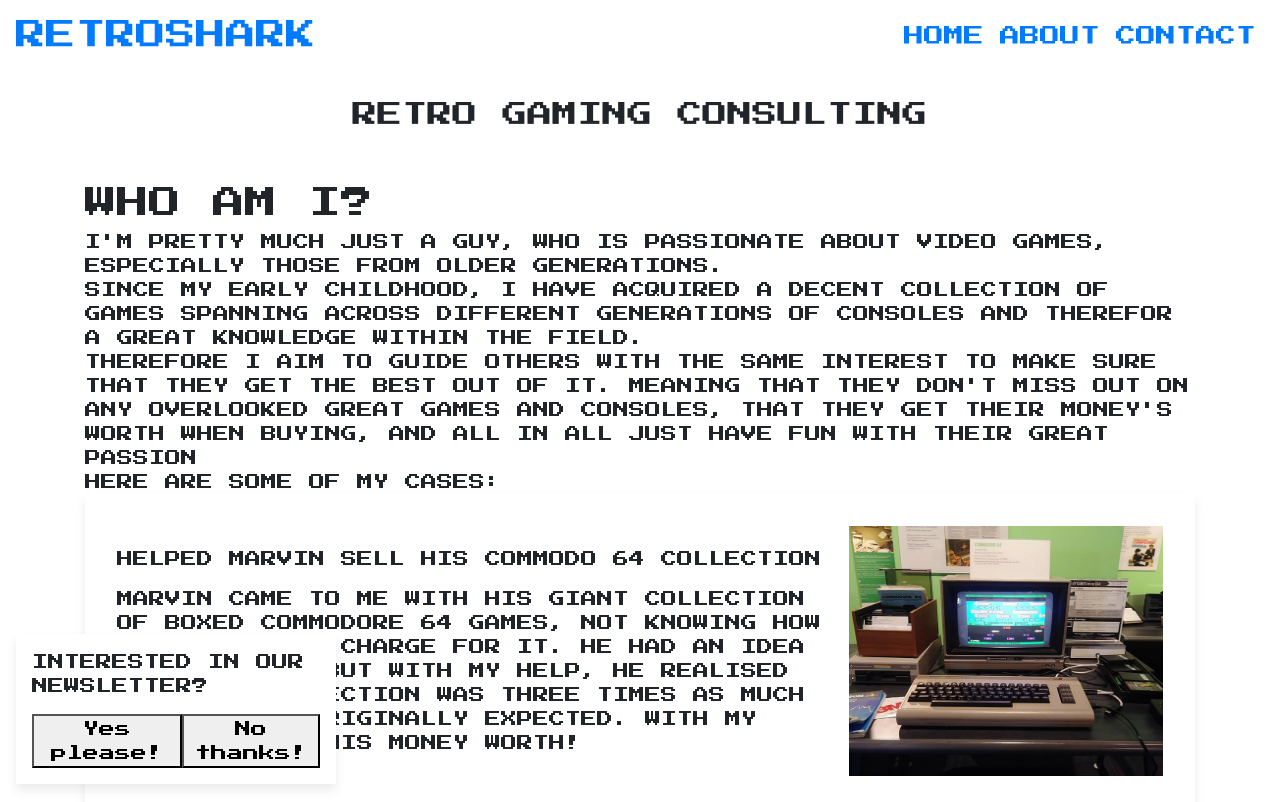
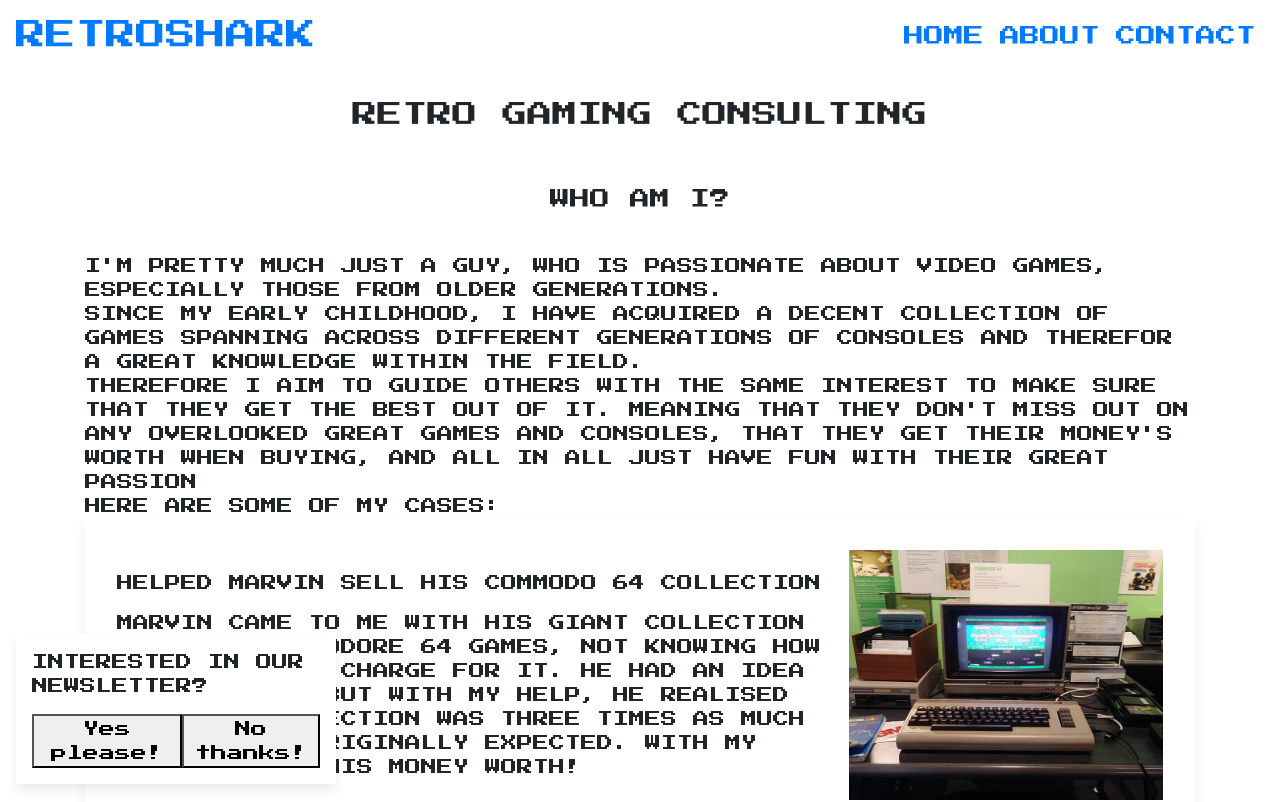
Before and after one commit to JonasThers/Retroshark, a React (Create React App) app: page /about in a window 1280 px wide. Shown: the top 802 px of the page. Built offline with nearby package versions, Linux system fonts and the light colour scheme.

Commit message:
Page layout

```diff
--- a/src/components/about/about.js
+++ b/src/components/about/about.js
@@ -1,15 +1,15 @@
-import React, { useEffect } from "react";
-import Case from "./case";
-import caseData from "../../json/cases";
+import React, { useEffect } from 'react';
+import Case from './case';
+import caseData from '../../json/cases';
 
 const About = () => {
   useEffect(() => {
-    document.title = "RetroShark | About";
+    document.title = 'RetroShark | About';
   }, []);
 
   return (
-    <div className="container">
-      <h2>Who am I?</h2>
+    <div className='container page-content'>
+      <div className='page-title'>Who am I?</div>
       <div>
         I'm pretty much just a guy, who is passionate about video games,
         especially those from older generations.
--- a/src/components/contact/contact.js
+++ b/src/components/contact/contact.js
@@ -15,7 +15,8 @@ const Contact = () => {
   };
 
   return (
-    <div className='container'>
+    <div className='container page-content'>
+      <div className='page-title'>Contact me</div>
       <div>
         In need of my help? Or would you just like a discussion with a
         like-minded geek?
--- a/src/components/home/home.js
+++ b/src/components/home/home.js
@@ -39,8 +39,10 @@ const Home = () => {
           content='Want to sell your old Super Nintendo, but dont know how much you can allow to charge for it?'
         />
       </div>
+      <div>I'll make sure that you're all good to go to enjoy all the great classics out there!</div>
+      <div>So in case you're tired of Bowser ruining your retro gaming experience...</div>
       <Link to='./contact'>
-        <button>Lets get in touch</button>
+        <button>Lets get in touch!</button>
       </Link>
     </div>
   );
--- a/src/styles/layout/_header.scss
+++ b/src/styles/layout/_header.scss
@@ -1,5 +1,5 @@
 .navbar-brand {
-    font-size: map-get($font-sizes, 'medium');
+    font-size: map-get($font-sizes, 'default');
 }
 
 .navbar-collapse {
--- /dev/null
+++ b/src/styles/pages/_layout.scss
@@ -0,0 +1,16 @@
+.page-title {
+    text-align: center;
+    font-size: map-get($font-sizes, 'default');
+    margin-bottom: map-get($spacing-unit, 'default');;
+}
+
+.page-content {
+    text-align: center;
+}
+
+@media (min-width: 768px) {
+    .page-content {
+        text-align: left;
+    }
+
+}
--- a/src/styles/pages/home/_intro-text.scss
+++ b/src/styles/pages/home/_intro-text.scss
@@ -4,6 +4,7 @@
     &__text {
         text-align: center;
         margin-bottom: map-get($spacing-unit, 'default');
+        font-size: map-get($font-sizes, 'default');
     }
 
     &__buttons {
@@ -23,6 +24,7 @@
     .intro {
         &__text {
             text-align: left;
+            width: 60%;
         }
 
         &__buttons {
--- a/src/styles/style.css
+++ b/src/styles/style.css
@@ -1,3 +1,19 @@
+.page-title {
+  text-align: center;
+  font-size: 20px;
+  margin-bottom: 2em;
+}
+
+.page-content {
+  text-align: center;
+}
+
+@media (min-width: 768px) {
+  .page-content {
+    text-align: left;
+  }
+}
+
 .loading {
   background: black;
   height: 100vh;
@@ -79,6 +95,7 @@
 .intro__text {
   text-align: center;
   margin-bottom: 2em;
+  font-size: 20px;
 }
 
 .intro__buttons {
@@ -100,6 +117,7 @@
 @media (min-width: 768px) {
   .intro__text {
     text-align: left;
+    width: 60%;
   }
   .intro__buttons {
     -webkit-box-orient: horizontal;
@@ -357,7 +375,7 @@
 }
 
 .navbar-brand {
-  font-size: 25px;
+  font-size: 20px;
 }
 
 .navbar-collapse {
```
Also changed, not shown: src/styles/pages/_pages.scss (+5 -4 lines), 1 other file (tests, documents, lock files or other folders).
